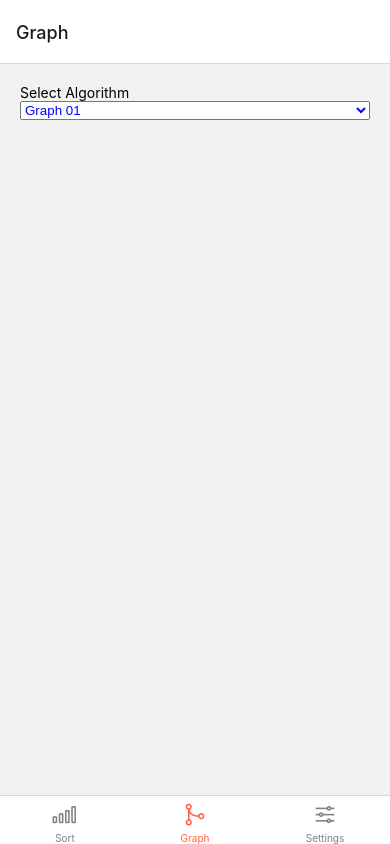
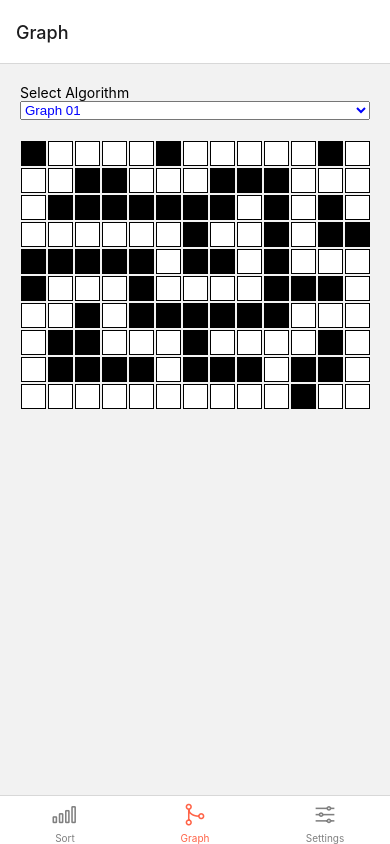
Before and after one commit to duytienkh/algo-visualizer, a React Native app: screen /Graph in a window 390 px wide. Built offline with nearby package versions, Linux system fonts and the light colour scheme.

Commit message:
Add simple grid and maze

```diff
--- /dev/null
+++ b/components/components/Graph/Cell.js
@@ -0,0 +1,29 @@
+import React, {Component} from 'react';
+import { View, StyleSheet } from 'react-native';
+import { CELL_STATUS } from './Containts'
+export class Cell extends Component {
+    constructor(props) {
+        super(props);
+    }
+    render() {
+        const {x, y, value} = this.props
+        let color = 'white'
+        if (value == CELL_STATUS.block)
+            color = 'black'
+        return (
+            <View style={{...styles.cell, backgroundColor: color}} key={`cell-${x}-${y}`}>
+            </View>
+        );
+    }
+}
+
+const styles = StyleSheet.create({
+    cell: {
+        width: 25,
+        height: 25,
+        borderWidth: 1,
+        borderColor: 'black',
+        backgroundColor: 'white',
+        margin: 1,
+    },
+});
--- /dev/null
+++ b/components/components/Graph/Containts.js
@@ -0,0 +1,4 @@
+export const CELL_STATUS = {
+    blank: 0,
+    block: -1,
+}
--- /dev/null
+++ b/components/components/Graph/MazeGen.js
@@ -0,0 +1,65 @@
+const HORIZONTAL = 0;
+const VERTICAL = 1;
+
+function random(l, r) {
+    return l + Math.round(Math.random() * (r - l));
+}
+
+const dx = [0, 0, 1, -1];
+const dy = [1, -1, 0, 0];
+var height = 0;
+var width = 0;
+var cur_grid = [];
+
+function insideGrid(x, y) {
+    return 0 <= x && x < height && 0 <= y && y < width;
+}
+
+function validCell(x, y) {
+    let cntNegOne = 0;
+    for (let u = x - 1; u <= x + 1; ++u)
+        for (let v = y - 1; v <= y + 1; ++v)
+            if (insideGrid(u, v) && cur_grid[u][v] == 1 && (u != x || v != y))
+                ++cntNegOne;
+    return (cntNegOne < 3) && cur_grid[x][y] != 1;
+}
+
+function getNeg(x, y) {
+    let neg = []
+    for (let i = 0; i < 4; ++i) {
+        let [u, v] = [x + dx[i], y + dy[i]]
+        if (insideGrid(u, v))
+            neg.push([u, v])
+    }
+    return neg;
+}
+
+function shuffleArray(array) {
+    for (let i = array.length - 1; i > 0; i--) {
+        const j = Math.floor(Math.random() * (i + 1));
+        [array[i], array[j]] = [array[j], array[i]];
+    }
+}
+
+export function GenerateMaze(grid) {
+    height = grid.length
+    width = grid[0].length
+    cur_grid = grid;
+    let stack = []
+    stack.push([random(0, height - 1), random(0, width - 1)])
+
+    while (stack.length) {
+        let [x, y] = stack.pop();
+        if (validCell(x, y)) {
+            grid[x][y] = 1;
+            let neg = getNeg(x, y);
+            shuffleArray(neg);
+            stack.push(...neg);
+        }
+    }
+    for (let i = 0; i < height; ++i)
+        for (let j = 0; j < width; ++j)
+            if (grid[i][j] == 1)
+                grid[i][j] = 0;
+            else grid[i][j] = -1;
+}
--- a/components/components/GraphMonitor.js
+++ b/components/components/GraphMonitor.js
@@ -1,10 +1,42 @@
 import * as React from 'react';
-import * as ReactNative from 'react-native';
-
-export class GraphMonitor extends React.Component{
-    render(){
+import { View } from 'react-native';
+import { Cell } from './Graph/Cell'
+import { CELL_STATUS } from './Graph/Containts';
+import { GenerateMaze } from './Graph/MazeGen'
+export class GraphMonitor extends React.Component {
+    constructor(props) {
+        super(props);
+        this.state = {
+            grid: []
+        }
+    }
+    componentDidMount() {
+        const grid = []
+        for (let row = 0; row < 10; ++row) {
+            const curRow = []
+            for (let col = 0; col < 13; ++col)
+                curRow.push(CELL_STATUS.blank);
+            grid.push(curRow);
+        }
+        this.setState({ grid }, this.generateMaze);
+    }
+    generateMaze() {
+        const { grid } = this.state;
+        GenerateMaze(grid);
+        this.setState({ grid });
+    }
+    render() {
+        const { grid } = this.state;
         return (
-            <ReactNative.View/>
+            <View style={{ justifyContent: 'center', alignItems: 'center' }}>
+                {grid.map((row, rowId) => {
+                    return (
+                        <View key={rowId} style={{ flexDirection: 'row' }}>
+                            {row.map((col, colId) => <Cell x={rowId} y={colId} value={col}></Cell>)}
+                        </View>
+                    )
+                })}
+            </View>
         )
     }
 }
```
